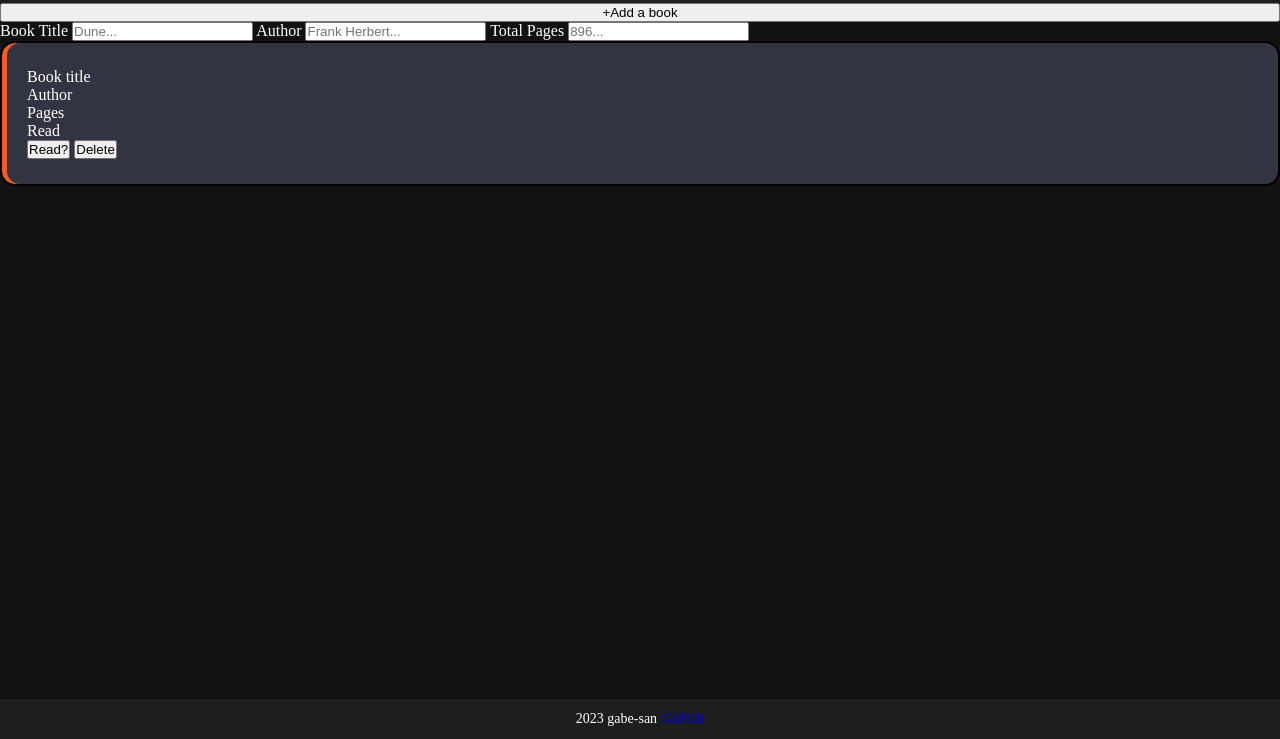
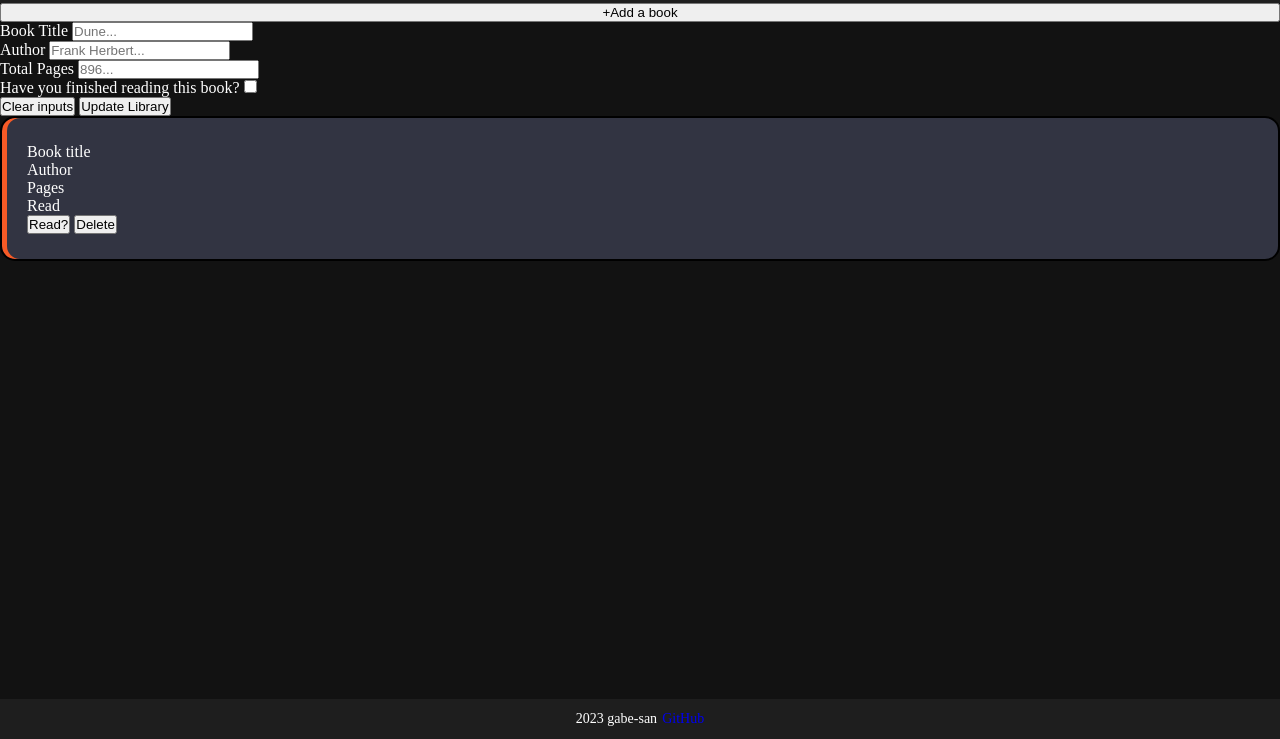
Before and after one commit to gabe-san/book-library, a website: page index.html in a window 1280 px wide. Shown: the part 61-800 px from the top of the page. Drawn offline with Linux system fonts and the light colour scheme.

Commit message:
added form buttons and edited placeholders

```diff
--- a/index.html
+++ b/index.html
@@ -18,14 +18,27 @@
         </div>
         <div>
             <form action="" method="post">
-                <label for="book_title">Book Title</label>
-                <input type="text" id="book_title" name="book_title" placeholder="Dune...">
+                <div>
+                    <label for="book_title">Book Title</label>
+                    <input type="text" id="book_title" name="book_title" placeholder="Dune...">
+                </div>
 
-                <label for="author_name">Author</label>
-                <input type="text" id="author_name" name="author_name" placeholder="Frank Herbert...">
+                <div>
+                    <label for="author_name">Author</label>
+                    <input type="text" id="author_name" name="author_name" placeholder="Frank Herbert...">
+                </div>
 
-                <label for="page_count">Total Pages</label>
-                <input type="text" id="page_count" name="page_count" placeholder="896...">
+                <div>
+                    <label for="page_count">Total Pages</label>
+                    <input type="number" id="page_count" name="page_count" placeholder="896...">
+
+                <div>
+                    <label for="user_readstatus">Have you finished reading this book?</label>
+                    <input type="checkbox" id="user_readstatus" name="user_readstatus">
+                </div>
+                <button type="reset">Clear inputs</button>
+                <button type="submit">Update Library</button>
+                </div>
             </form>
         </div>
 
```
